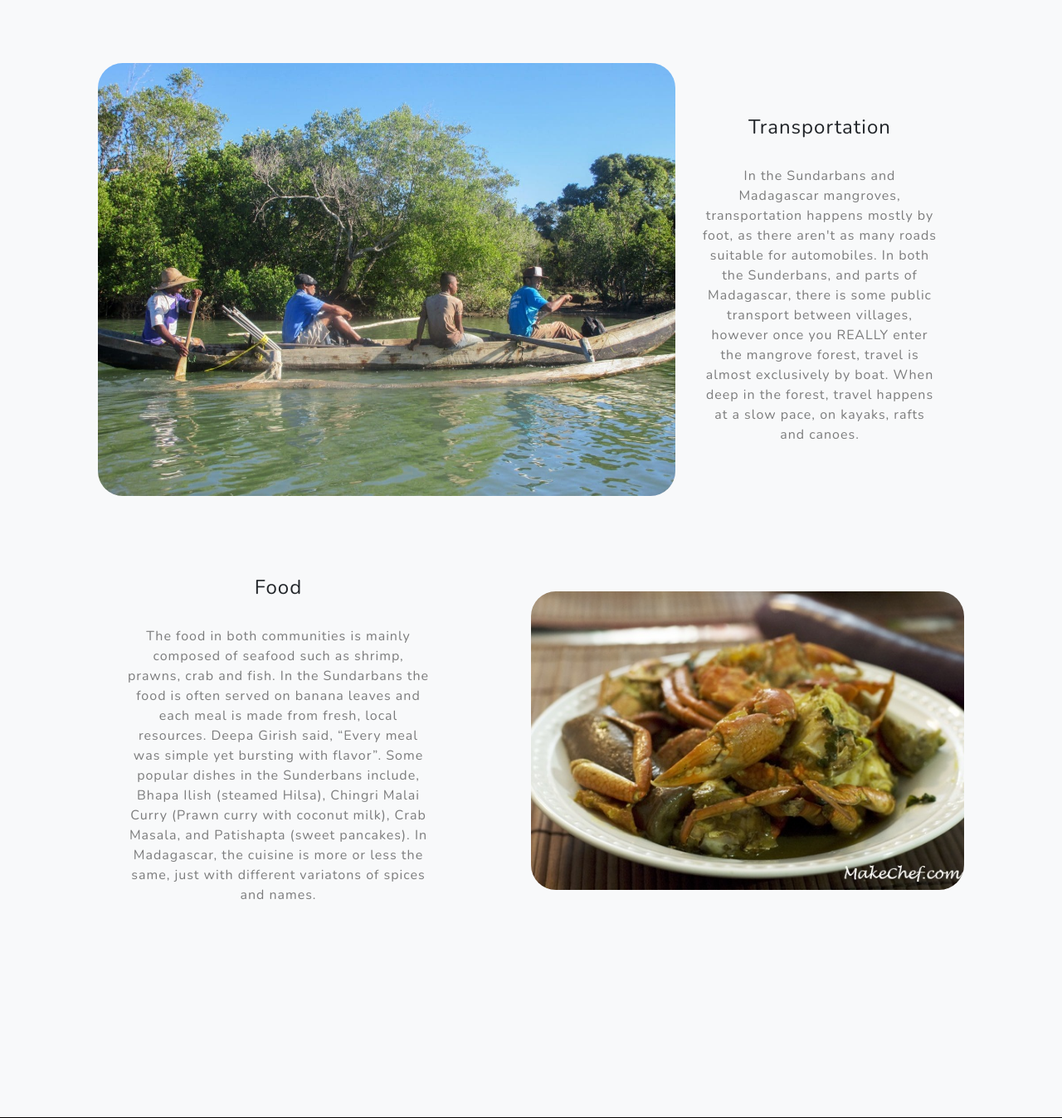
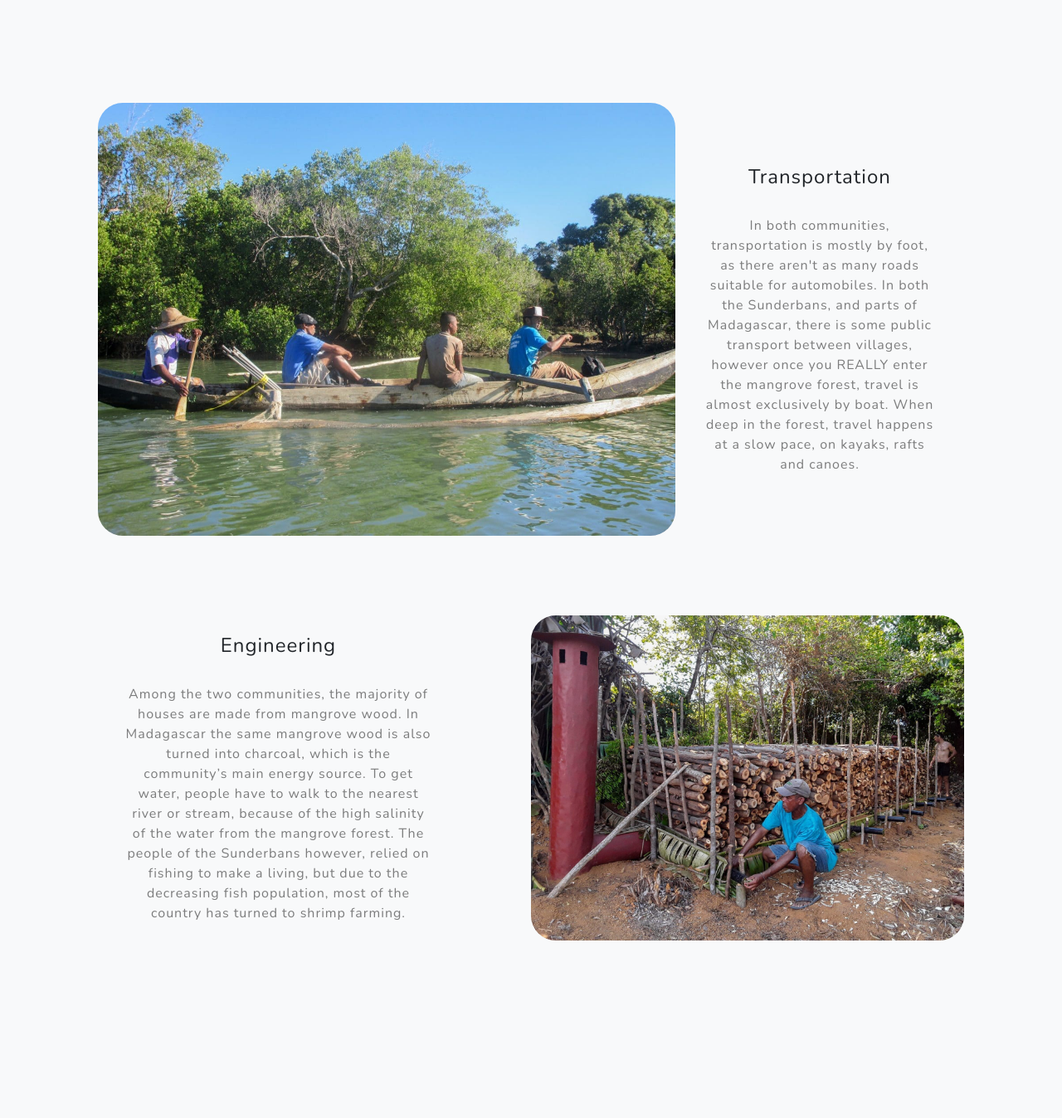
Before and after one commit to FishyShticks777/All-About-Mangroves, a Flask app: page / in a window 1280 px wide. Shown: the part 4495-5843 px from the top of the page at 83% size. Run offline with Flask 3, Linux system fonts and the light colour scheme; some libraries are stand-ins or nearby versions.

Commit message:
Add Engineering section to site

```diff
--- a/templates/index.html
+++ b/templates/index.html
@@ -38,7 +38,7 @@
                         <h2 class="text-white mb-4">An Introduction to Mangroves</h2>
                         <p class="text-white-50">
 
-                                Mangrove forests are some of the most underrated biomes ever. Despite covering a very low portion of earth’s land area (roughly 0.01%), mangrove forests play crucial roles in the world. This website will explore the ways mangrove forests impact human cultures, food habits and transportation. It will also cover settlement patterns, environmental impact and the challenges people face in this environment.
+                                Mangrove forests are some of the most underrated biomes ever. Despite covering a very low portion of earth’s land area (roughly 0.01%), mangrove forests play crucial roles in the world. This website will explore the ways mangrove forests impact human cultures, food habits and transportation. It will also cover settlement patterns, environmental impact and the challenges people face in this environment. In this site, we will specifically focus on two mangrove regions. Our focus will be on the Sundarbans, and the Madagascar mangroves.
 
                         </p>
                     </div>
@@ -72,7 +72,7 @@
                         <div class="featured-text text-center text-lg-left">
                             <h4>Food</h4>
                             <br>
-                            <p class="text-black-50 mb-0">The food in both communities is mainly composed of seafood such as shrimp, prawns, crab and fish. In the Sundarbans the food is often served on banana leaves and each meal is made from fresh, local resources. Deepa Girish said, “Every meal was simple yet bursting with flavor”. Some popular dishes in the Sunderbans include, Bhapa Ilish (steamed Hilsa), Chingri Malai Curry (Prawn curry with coconut milk), Crab Masala, and Patishapta (sweet pancakes). In Madagascar, the cuisine is more or less the same, just with different variatons of spices and names.</p>
+                            <p class="text-black-50 mb-0">The food in both communities is mainly composed of seafood such as shrimp, prawns, crab and fish. In the Sundarbans the food is often served on banana leaves and each meal is made from fresh, local resources. Deepa Girish said, “Every meal was simple yet bursting with flavor”. Some popular dishes in the Sunderbans include, Bhapa Ilish (steamed Hilsa), Chingri Malai Curry (Prawn curry with coconut milk), Crab Masala, and Patishapta (sweet pancakes). In Madagascar, the cuisine is more or less the same, just with different names, and variations of spices</p>
                         </div>
                     </div>
                     <div class="col-xl-6 col-lg-5 offset-sm-1 offset-md-1 offset-lg-0 col-sm-11 justify-content-center"><img class="img-fluid mb-3 mb-lg-0" src="./static/assets/img/food_section_img.jpg" alt="..." style="border-radius: 30px;"/></div>
@@ -104,7 +104,7 @@
                         <div class="featured-text text-center text-lg-left">
                             <h4>Transportation</h4>
                             <br>
-                            <p class="text-black-50 mb-0">In the Sundarbans and Madagascar mangroves, transportation happens mostly by foot, as there aren't as many roads suitable for automobiles. In both the Sunderbans, and parts of Madagascar, there is some public transport between villages, however once you REALLY enter the mangrove forest, travel is almost exclusively by boat. When deep in the forest, travel happens at a slow pace, on kayaks, rafts and canoes.</p>
+                            <p class="text-black-50 mb-0">In both communities, transportation is mostly by foot, as there aren't as many roads suitable for automobiles. In both the Sunderbans, and parts of Madagascar, there is some public transport between villages, however once you REALLY enter the mangrove forest, travel is almost exclusively by boat. When deep in the forest, travel happens at a slow pace, on kayaks, rafts and canoes.</p>
                         </div>
                     </div>
                 </div>
@@ -116,12 +116,12 @@
 
                     <div class="col-xl-5 col-lg-6">
                         <div class="featured-text text-center text-lg-left">
-                            <h4>Food</h4>
+                            <h4>Engineering</h4>
                             <br>
-                            <p class="text-black-50 mb-0">The food in both communities is mainly composed of seafood such as shrimp, prawns, crab and fish. In the Sundarbans the food is often served on banana leaves and each meal is made from fresh, local resources. Deepa Girish said, “Every meal was simple yet bursting with flavor”. Some popular dishes in the Sunderbans include, Bhapa Ilish (steamed Hilsa), Chingri Malai Curry (Prawn curry with coconut milk), Crab Masala, and Patishapta (sweet pancakes). In Madagascar, the cuisine is more or less the same, just with different variatons of spices and names.</p>
+                            <p class="text-black-50 mb-0">Among the two communities, the majority of houses are made from mangrove wood. In Madagascar the same mangrove wood is also turned into charcoal, which is the community’s main energy source. To get water, people have to walk to the nearest river or stream, because of the high salinity of the water from the mangrove forest. The people of the Sunderbans however, relied on fishing to make a living, but due to the decreasing fish population, most of the country has turned to shrimp farming.</p>
                         </div>
                     </div>
-                    <div class="col-xl-6 col-lg-5 offset-sm-1 offset-md-1 offset-lg-0 col-sm-11 justify-content-center"><img class="img-fluid mb-3 mb-lg-0" src="./static/assets/img/food_section_img.jpg" alt="..." style="border-radius: 30px;"/></div>
+                    <div class="col-xl-6 col-lg-5 offset-sm-1 offset-md-1 offset-lg-0 col-sm-11 justify-content-center"><img class="img-fluid mb-3 mb-lg-0" src="./static/assets/img/engineering_section.jpg" alt="..." style="border-radius: 30px;"/></div>
                 </div>
 
                 <br>
```
Also changed, not shown: static/assets/img/engineering_section.jpg (added).
